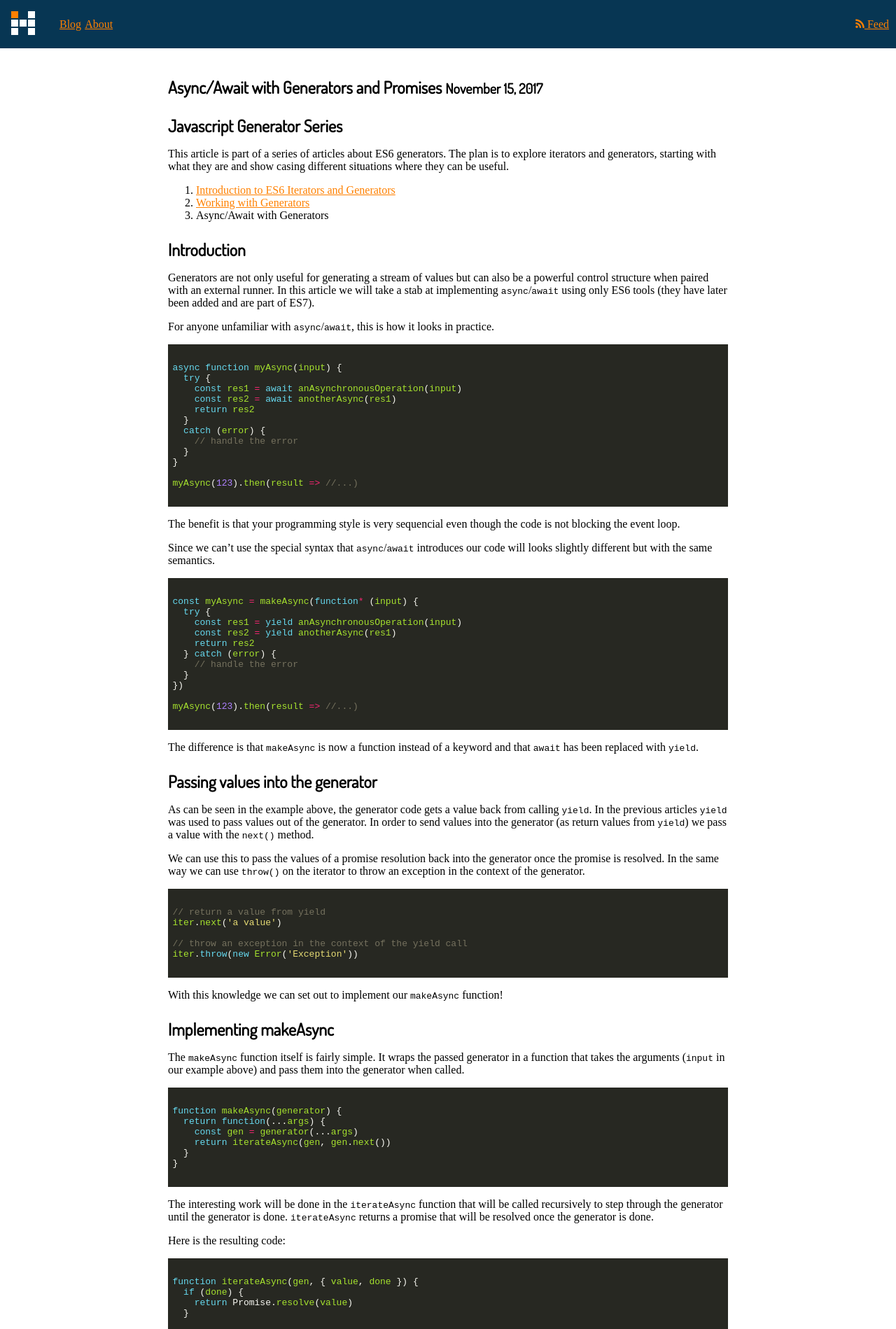
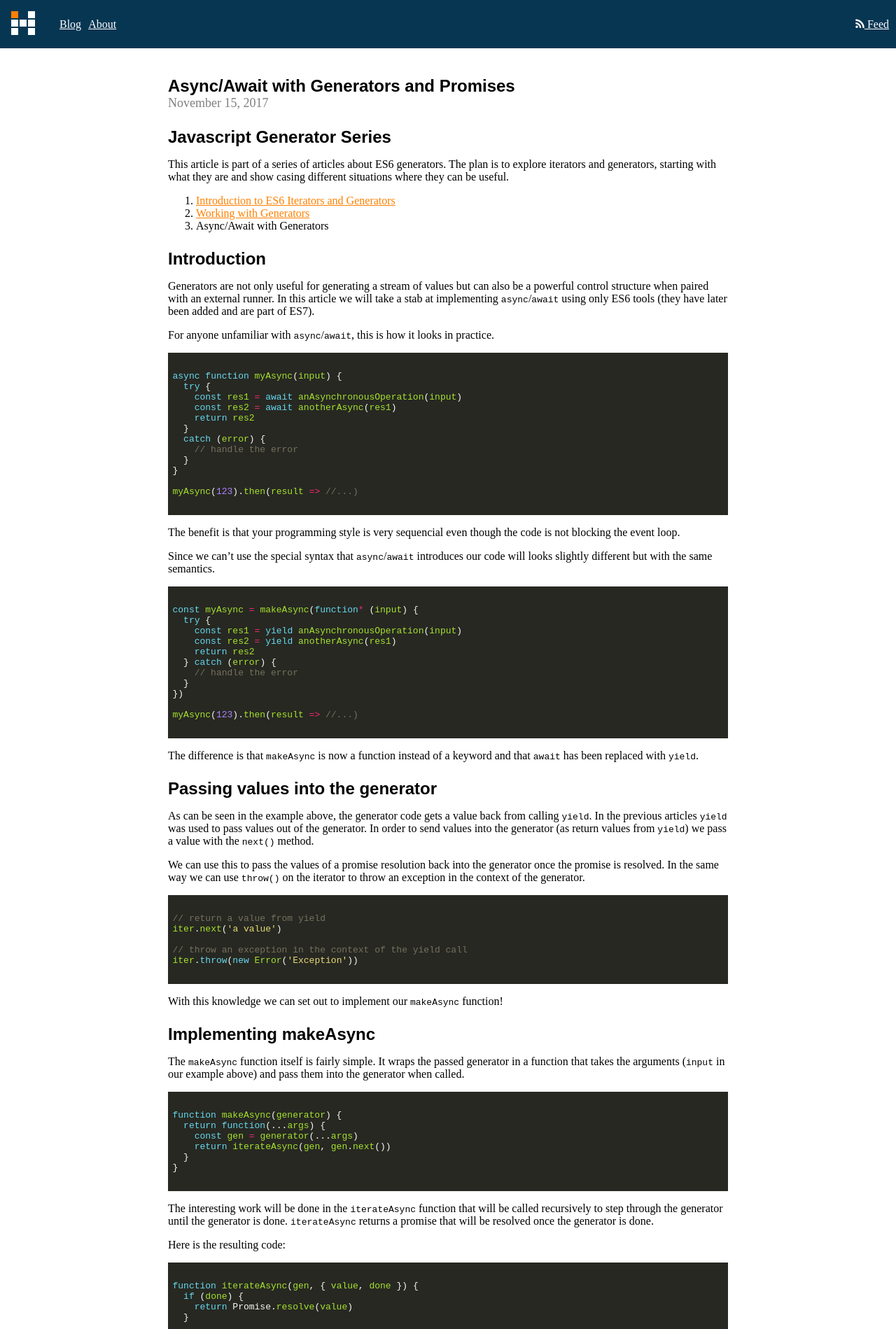
Before and after one commit to hallski/hallski.github.io, a Jekyll site: the page built from _posts/2017-11-15-async-await-with-generators.markdown, in a window 1280 px wide. Shown: the top 1899 px of the page at 70% size. Built offline with Jekyll 4.4.1, drawn with Linux system fonts in a browser that asks for light colours; nearby versions of some CDN libraries.

Commit message:
Minor style tweaks

```diff
--- a/_layouts/post.html
+++ b/_layouts/post.html
@@ -4,9 +4,7 @@ section: blog
 ---
 
 <article class="post">
-  <h1>
-    {{ page.title }}
-    <small class="text-muted">{{ page.date | date: "%B %d, %Y" }}</small>
-  </h1>
+  <h1>{{ page.title }}</h1>
+  <small class="post-date">{{ page.date | date: "%B %d, %Y" }}</small>
   {{ content }}
 </article>
--- a/css/style.css
+++ b/css/style.css
@@ -33,7 +33,11 @@ main {
   margin: 10px;
 }
 .navbar-nav .nav-item {
-  margin-right: 5px;
+  margin-right: 10px;
+}
+
+.navbar a {
+  color: #fff;
 }
 
 @media (max-width: 240px) {
@@ -65,6 +69,15 @@ div.highlight {
   font-family: "Dosis", sans-serif;
 }
 
+.post .post-date {
+  color: gray;
+  font-size: 18px;
+}
+
+h1 {
+  margin-bottom: 0;
+}
+
 h2 {
   margin-top: 1em;
   margin-bottom: 0.1em;
@@ -86,7 +99,7 @@ h1,
 h2,
 h3,
 h4 {
-  font-family: "Dosis", sans-serif;
+  font-family: sans-serif;
 }
 a {
   color: rgb(255, 128, 0);
```
